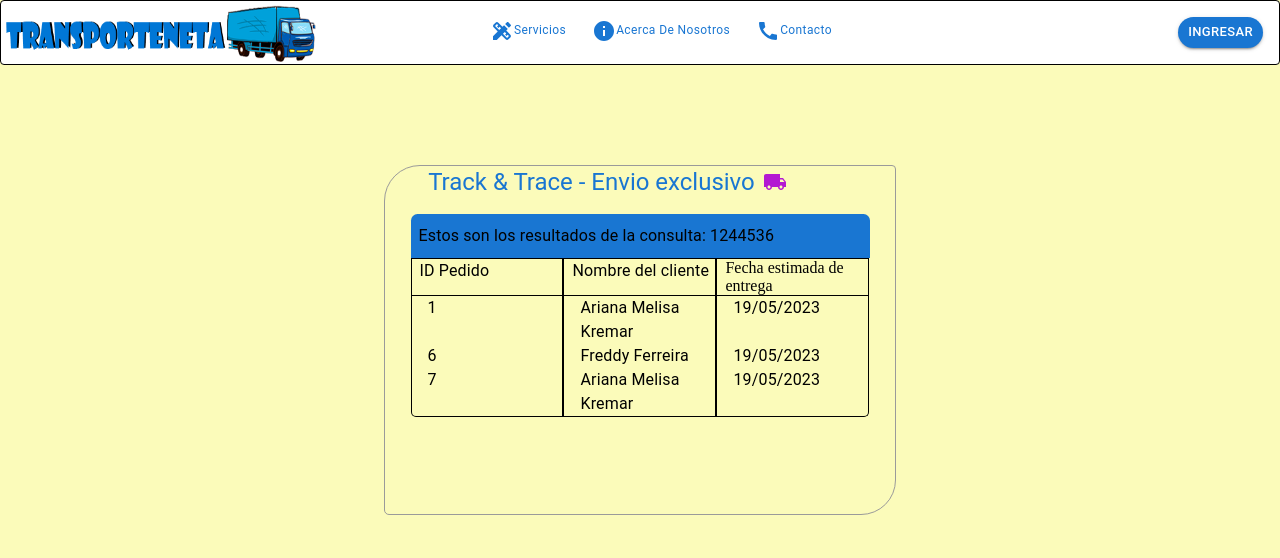
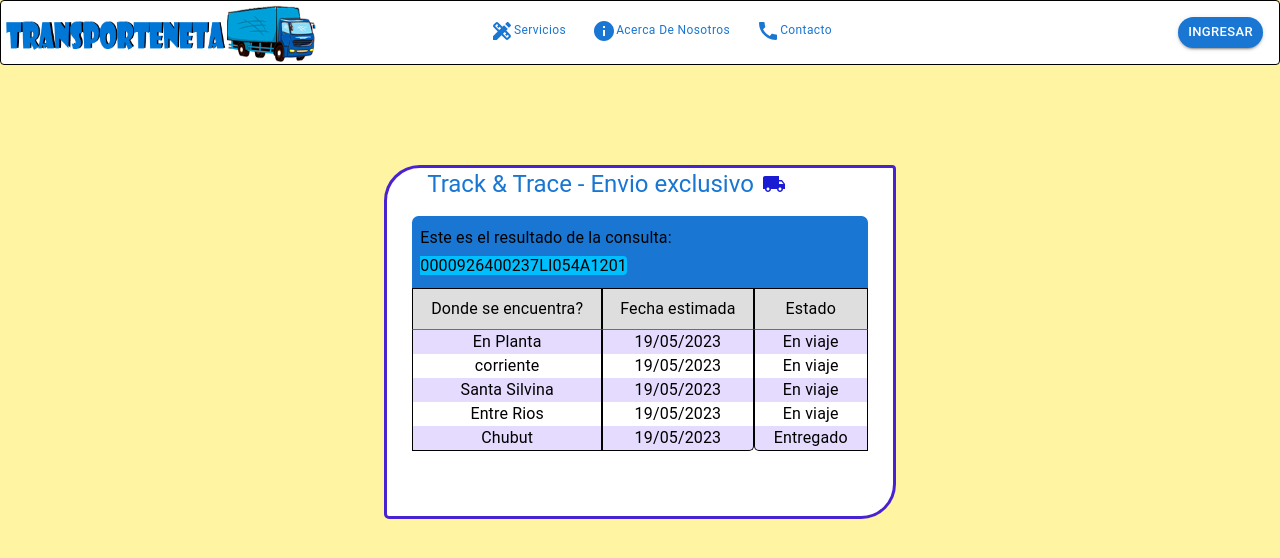
Before and after one commit to MartinPegoraro/app-seguimiento-front, a Next.js app: page /search/1 in a window 1280 px wide. Shown: the top 558 px of the page. Built offline with nearby package versions, Linux system fonts and the light colour scheme.

Commit message:
view order client in proccess

```diff
--- a/components/SearchOrder.js
+++ b/components/SearchOrder.js
@@ -2,42 +2,26 @@ import { Box, Grid, Typography } from '@mui/material'
 import LocalShippingIcon from '@mui/icons-material/LocalShipping';
 import React from 'react'
 
-const pedidos =
-    [
-        {
+const pedidos = {
     "id": 1,
-            "nroPedido": "1234",
+    "nroPedido": "0000926400237LI054A1201",
     "createAt": "2023-05-16",
     "fechaSalida": "16/05/2023",
     "fechaEstimada": "19/05/2023",
-            "entregado": false,
+    "entregado": true,
     "estado": "preparando",
     "clienteNombre": "Ariana Melisa Kremar",
-            "clienteId": 2
-        },
-        {
-            "id": 6,
-            "nroPedido": "5546435",
-            "createAt": "2023-05-16",
-            "fechaSalida": "16/05/2023",
-            "fechaEstimada": "19/05/2023",
-            "entregado": false,
-            "estado": "en camion",
-            "clienteNombre": "Freddy Ferreira",
-            "clienteId": 1
-        },
-        {
-            "id": 7,
-            "nroPedido": "111",
-            "createAt": "2023-05-16",
-            "fechaSalida": "16/05/2023",
-            "fechaEstimada": "19/05/2023",
-            "entregado": false,
-            "estado": "en camion",
-            "clienteNombre": "Ariana Melisa Kremar",
-            "clienteId": 2
-        },
+    "clienteId": 2,
+    "lugar": [
+        "En Planta",
+        "corriente",
+        "Santa Silvina",
+        "Entre Rios",
+        "Chubut",
+
     ]
+}
+
 
 export default function SearchOrder() {
 
@@ -52,46 +36,51 @@ export default function SearchOrder() {
                         <LocalShippingIcon className='icon-icon' sx={{}} />
                     </Grid>
                 </Grid>
-                <Box sx={{ mt: 2, width: '90%', height: 300, borderRadius: 2, ml: '5%' }}>
-                    <Typography variant="subtitle1" sx={{ p: 1, bgcolor: '#1976d2', borderTopLeftRadius: 6.5, borderTopRightRadius: 6.5 }}>Estos son los resultados de la consulta: 1244536</Typography>
+                <Box sx={{ mt: 2, pb: 2, width: '90%', minHeight: 300, borderRadius: 2, ml: '5%' }}>
+                    <Typography variant="subtitle1" sx={{ p: 1, bgcolor: '#1976d2', borderTopLeftRadius: 6.5, borderTopRightRadius: 6.5 }}>Este es el resultado de la consulta:
+                        <Typography variant="span" sx={{ bgcolor: 'rgb(0, 191, 255)', borderRadius: 1, ml: 0.5 }}> {pedidos.nroPedido}</Typography>
+                    </Typography>
                     <Grid container>
-                        <Grid item xs={4} sx={{ pl: 1, border: '0.5px solid black', }}>
-                            <Typography>
-                                ID Pedido
-                            </Typography>
 
-                        </Grid>
-                        <Grid item xs={4} sx={{ pl: 1, border: '0.5px solid black', }}>
-                            <Typography>
-                                Nombre del cliente
+                        <Grid item xs={5} sx={{ p: 1, border: '0.5px solid black', borderBottom: 0, bgcolor: 'rgb(222, 222, 222)', borderBottom: '1px solid rgba(0, 0, 0, 0.5)' }}>
+                            <Typography sx={{ textAlign: 'center' }}>
+                                Donde se encuentra?
                             </Typography>
                         </Grid>
-                        <Grid item xs={4} sx={{ pl: 1, border: '0.5px solid black', }}>
-                            Fecha estimada de entrega
+                        <Grid item xs={4} sx={{ p: 1, border: '0.5px solid black', borderBottom: 0, bgcolor: 'rgb(222, 222, 222)', borderBottom: '1px solid rgba(0, 0, 0, 0.5)' }}>
+                            <Typography sx={{ textAlign: 'center' }}>
+                                Fecha estimada
+                            </Typography>
+                        </Grid>
+                        <Grid item xs={3} sx={{ p: 1, border: '0.5px solid black', borderBottom: 0, bgcolor: 'rgb(222, 222, 222)', borderBottom: '1px solid rgba(0, 0, 0, 0.5)' }}>
+                            <Typography sx={{ textAlign: 'center' }}>
+                                Estado
+                            </Typography>
                         </Grid>
                     </Grid>
-                    {pedidos.map((pedido, index) => {
+                    {...pedidos.lugar.map((lugar, index) => {
                         return (
                             <Grid container key={index}>
-                                <Grid item xs={4} sx={{ display: 'block', pl: 2, borderRight: '1px solid black', borderLeft: '1px solid black', borderBottomLeftRadius: index === pedidos.length - 1 ? 5 : 'none', borderBottom: index === pedidos.length - 1 ? '1px solid black' : 'none' }}>
-                                    <Typography >
-                                        {pedido.id}
+
+                                <Grid item xs={5} sx={{ borderRight: '0.5px solid black', borderLeft: '0.5px solid black', borderBottom: index === pedidos.lugar.length - 1 ? '0.5px solid black' : 'none', backgroundColor: index % 2 === 0 ? 'rgb(229, 219, 255)' : 'transparent' }}>
+                                    <Typography sx={{ textAlign: 'center' }}>
+                                        {lugar}
                                     </Typography>
                                 </Grid>
-                                <Grid item xs={4} sx={{ pl: 2, borderRight: '1px solid black', borderLeft: '1px solid black', borderBottom: index === pedidos.length - 1 ? '1px solid black' : 'none' }}>
-                                    <Typography>
-                                        {pedido.clienteNombre}
+                                <Grid item xs={4} sx={{ borderRight: '0.5px solid black', borderLeft: '0.5px solid black', borderBottomRightRadius: index === pedidos.lugar.length - 1 ? 5 : 'none', borderBottom: index === pedidos.lugar.length - 1 ? '0.5px solid black' : 'none', backgroundColor: index % 2 === 0 ? 'rgb(229, 219, 255)' : 'transparent' }}>
+                                    <Typography sx={{ textAlign: 'center' }}>
+                                        {pedidos.fechaEstimada}
                                     </Typography>
                                 </Grid>
-                                <Grid item xs={4} sx={{ pl: 2, borderRight: '1px solid black', borderLeft: '1px solid black', borderBottomRightRadius: index === pedidos.length - 1 ? 5 : 'none', borderBottom: index === pedidos.length - 1 ? '1px solid black' : 'none' }}>
-                                    <Typography >
-                                        {pedido.fechaEstimada}
+                                <Grid item xs={3} sx={{ display: 'block', borderRight: '0.5px solid black', borderLeft: '0.5px solid black', borderBottomLeftRadius: index === pedidos.lugar.length - 1 ? 5 : 'none', borderBottom: index === pedidos.lugar.length - 1 ? '0.5px solid black' : 'none', backgroundColor: index % 2 === 0 ? 'rgb(229, 219, 255)' : 'transparent' }}>
+                                    <Typography sx={{ textAlign: 'center' }} >
+                                        {pedidos.entregado && index === pedidos.lugar.length - 1 ? 'Entregado' : 'En viaje'}
                                     </Typography>
                                 </Grid>
                             </Grid>
                         )
-                    })
-                    }
+                    })}
+
                 </Box>
             </Box>
         </>
--- a/src/styles/home.css
+++ b/src/styles/home.css
@@ -2,18 +2,19 @@
 /*  --------------------- SearchOrder-------------------           */
 
 #__next{
-    background-color: rgb(251, 251, 186);
+    background-color: rgb(255, 244, 161);
 }
 
 .icon-icon{
-    color: #b319d2;
+    color: #191cd2;
 }
 
 .container{
+    background-color: rgb(255, 255, 255);
     border-radius: 36px 4px 35px 5px;
 -webkit-border-radius: 36px 4px 35px 5px;
 -moz-border-radius: 36px 4px 35px 5px;
-border: 1px solid #9a9a9a;
+border: 3px solid #4923d2;
     width: 40%; /* Ancho deseado para el div */
     margin-left: auto;
     margin-right: auto;
```
Also changed, not shown: components/HomePage.js (+18 -8 lines). Lines whose indentation alone changed are shown as unchanged.
